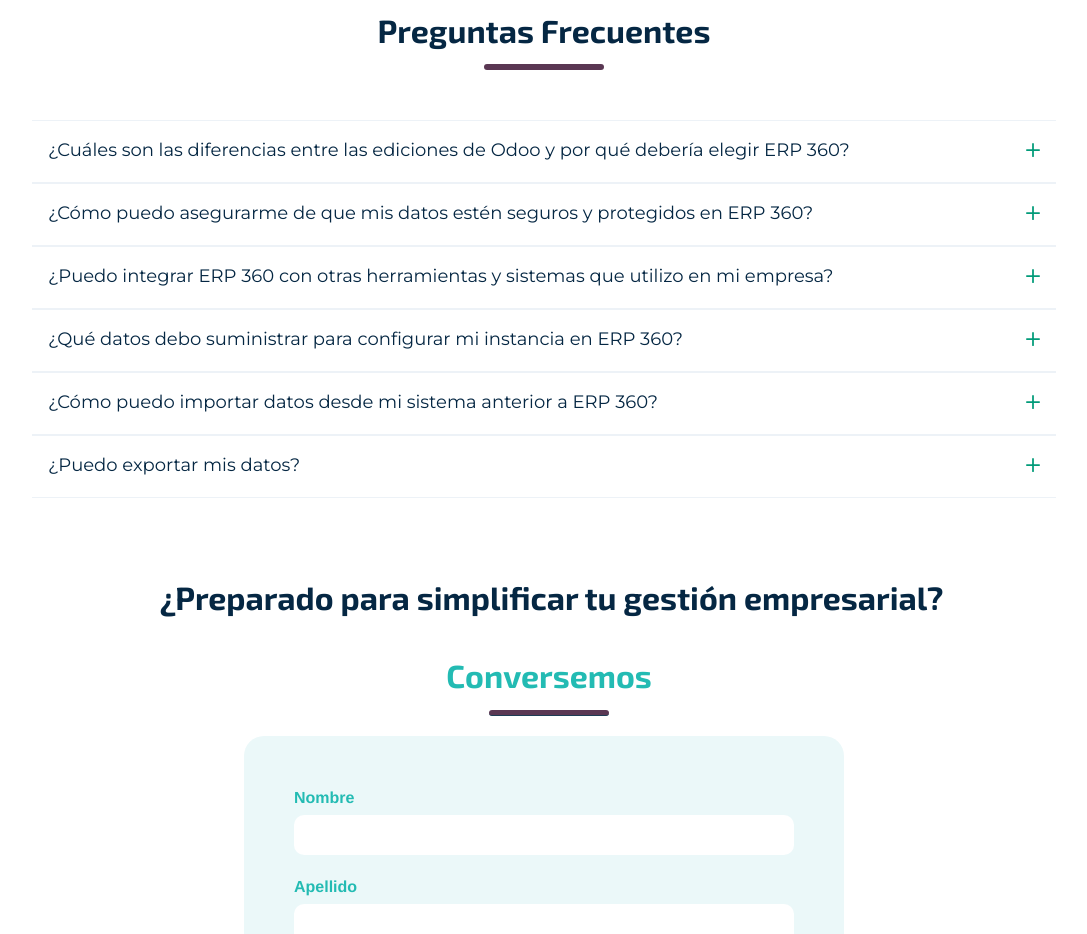
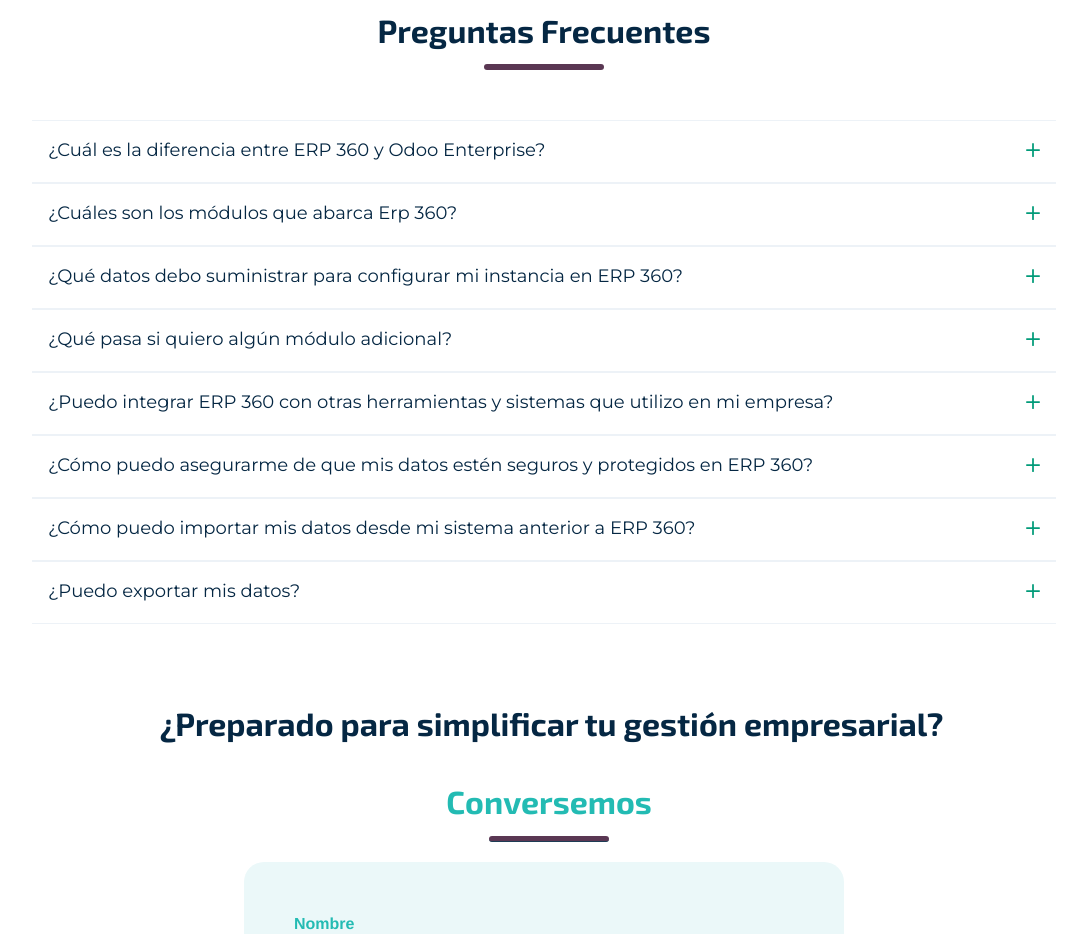
Before and after one commit to joseph-eduardo-l/ESTELIONTEFLY, a Next.js app: page / in a window 1280 px wide. Shown: the part 3680-4614 px from the top of the page, without its empty margins (96-1183 px from the left). Built offline with nearby package versions, Linux system fonts and the light colour scheme; no server answers.

Commit message:
feat(Questions and locale): modification of the questions and answers in that section

```diff
--- a/components/ERP360/Banner.tsx
+++ b/components/ERP360/Banner.tsx
@@ -18,9 +18,10 @@
   const { colorMode } = useColorMode();
   const t = locale === "en" ? en : es;
   const {
+    global: { buttons },
     pages: {
       erp360: {
-        banner: { heading01, heading02, buttonText01 },
+        banner: { heading01, heading02 },
       },
     },
   } = t;
@@ -85,7 +86,7 @@
               color={colorMode === "light" ? "#fff" : "white.100"}
               _hover={{ bgColor: "odoo.400" }}
             >
-              {buttonText01}
+              {buttons.button05}
             </Button>
           </Link>
         </Stack>
--- a/components/ERP360/Questions.tsx
+++ b/components/ERP360/Questions.tsx
@@ -1,55 +1,130 @@
 import { useRouter } from "next/router";
 import { AddIcon, MinusIcon } from "@chakra-ui/icons";
-import { Box, Heading, Divider, Accordion, AccordionItem, AccordionButton, AccordionPanel, useColorMode, useColorModeValue } from "@chakra-ui/react";
+import {
+  Box,
+  Heading,
+  Divider,
+  Accordion,
+  AccordionItem,
+  AccordionButton,
+  AccordionPanel,
+  useColorMode,
+  useColorModeValue,
+  UnorderedList,
+  ListItem,
+} from "@chakra-ui/react";
 import { en, es } from "@/locale";
 
-
 export const Questions = () => {
-
-    const { colorMode } = useColorMode()
+  const { colorMode } = useColorMode();
   const { locale } = useRouter();
   const t = locale === "en" ? en : es;
-    const { global: { buttons }, pages: { erp360: { questions: { heading, accordion } } } } = t;
+  const {
+    global: { buttons },
+    pages: {
+      erp360: {
+        questions: { heading, accordion },
+      },
+    },
+  } = t;
   return (
-        <Box as='section' m="80px auto" width="90%" position='relative' zIndex='5'>
+    <Box as="section" m="80px auto" width="90%" position="relative" zIndex="5">
       <Heading
-                as='h2'
+        as="h2"
         textAlign="center"
         fontSize={{ base: "24px", md: "32px" }}
         mt="-10px"
       >
         {heading}
       </Heading>
-            <Divider m="15px auto 50px" w="120px" h="6px" bgColor={colorMode === 'light' ? "odoo.400" : '#fff'} opacity={colorMode === 'dark' ? "0.7" : 0.9} borderStyle='none' borderRadius='10px' />
+      <Divider
+        m="15px auto 50px"
+        w="120px"
+        h="6px"
+        bgColor={colorMode === "light" ? "odoo.400" : "#fff"}
+        opacity={colorMode === "dark" ? "0.7" : 0.9}
+        borderStyle="none"
+        borderRadius="10px"
+      />
 
       <Box maxW="1024px" m="0 auto">
-                {accordion.map(({ id, heading, text }) => {
+        {accordion.map(({ id, heading, content }) => {
           return (
             <Accordion key={id} allowMultiple>
-                            <AccordionItem borderBlock={`1px solid ${colorMode === 'light' ? '#EDF2F7' : 'gray.100'}`}>
+              <AccordionItem
+                borderBlock={`1px solid ${
+                  colorMode === "light" ? "#EDF2F7" : "gray.100"
+                }`}
+              >
                 {({ isExpanded }) => (
                   <>
-                                        <AccordionButton position='relative' p={4} mb={'2px'} _expanded={{ bg: '#23BBB3', color: 'white' }} borderRadius='10px' _focus={{ boxShadow: 'none' }} >
-                                            <Box flex='1' textAlign='left' fontSize='18px'>
+                    <AccordionButton
+                      position="relative"
+                      p={4}
+                      mb={"2px"}
+                      _expanded={{ bg: "#23BBB3", color: "white" }}
+                      borderRadius="10px"
+                      _focus={{ boxShadow: "none" }}
+                    >
+                      <Box flex="1" textAlign="left" fontSize="18px">
                         {heading}
                       </Box>
                       {isExpanded ? (
-                                                <MinusIcon fontSize='14px' />
+                        <MinusIcon fontSize="14px" />
                       ) : (
-                                                <AddIcon fontSize='14px' color='#029B79' />
+                        <AddIcon fontSize="14px" color="#029B79" />
                       )}
                     </AccordionButton>
 
-                                        <AccordionPanel py={4} fontSize="16px" lineHeight={1.8} whiteSpace='pre-wrap'>
-                                            {text}
+                    <AccordionPanel
+                      py={4}
+                      fontSize="16px"
+                      lineHeight={1.8}
+                      whiteSpace="pre-wrap"
+                    >
+                      {content?.title01 === "ERP360" &&
+                      content.title02 === "Odoo Enterprise" ? (
+                        <UnorderedList>
+                          <h1>
+                            <b>{content.title01} :</b>
+                          </h1>
+                          <ListItem>{content.text01erp}</ListItem>
+                          <ListItem>{content.text02erp}</ListItem>
+                          <ListItem>{content.text03erp}</ListItem>
+                          <br />
+                          <h1>
+                            <b>{content.title02} :</b>
+                          </h1>
+                          <ListItem>{content.text01odooEnterprise}</ListItem>
+                          <ListItem>{content.text02odooEnterprise}</ListItem>
+                          <ListItem>{content.text03odooEnterprise}</ListItem>
+                          <ListItem>{content.text04odooEnterprise}</ListItem>
+                        </UnorderedList>
+                      ) : (
+                        ""
+                      )}
+                      {content.isTitle === true ? (
+                        <UnorderedList>
+                          <h1>{content.title} :</h1>
+                          <ListItem>{content.text01}</ListItem>
+                          <ListItem>{content.text02}</ListItem>
+                          <ListItem>{content.text03}</ListItem>
+                          <ListItem>{content.text04}</ListItem>
+                          <ListItem>{content.text05}</ListItem>
+                          <ListItem>{content.text06}</ListItem>
+                          <ListItem>{content.text07}</ListItem>
+                        </UnorderedList>
+                      ) : (
+                        content.text
+                      )}
                     </AccordionPanel>
                   </>
                 )}
-                            </AccordionItem >
-                        </Accordion >
+              </AccordionItem>
+            </Accordion>
           );
         })}
-            </Box >
-        </Box >
-    )
-}
+      </Box>
+    </Box>
+  );
+};
--- a/locale/en/buttons.ts
+++ b/locale/en/buttons.ts
@@ -4,4 +4,5 @@
   button02: "Find out how we can help you!",
   button03: "Start today for free!",
   button04: "See more!",
+  button05: "Request demo",
 };
--- a/locale/en/erp360.ts
+++ b/locale/en/erp360.ts
@@ -205,37 +205,94 @@
     accordion: [
       {
         id: 0,
-        heading:
-          "What are the differences between the Odoo editions and why should I choose ERP 360?",
-        text:
-          "Odoo editions include Community and Enterprise. The Community edition offers a complete, flexible ERP solution and open source, with support, documentation available online and low cost, while the Enterprise is paid and has additional features such as: advanced application integrations, customizations and regular updates, this makes it a more expensive solution.\n\n " +
-          "ERP 360 is a cloud-hosted solution that is based on the Community edition of Odoo, which means that you do not need to worry about configuring, maintaining and updating the platform, since all this is handled from Corporación Estelio. You will be able to access to complete and customized functionalities at a lower cost that adapt to your needs.",
+        heading: "What is the difference between ERP 360 and Odoo Enterprise?",
+        content: {
+          title01: "ERP360",
+          title02: "Odoo Enterprise",
+          text01erp:
+            "Comprehensive solution that includes hosting service along with a variable number of users depending on the company's needs.",
+          text02erp:
+            "It contains a maximum of 7 standard modules, depending on the plan of choice.",
+          text03erp: "Quick and easy installation software.",
+          text01odooEnterprise:
+            "The licensing model is based on the number of users.",
+          text02odooEnterprise: "The hosting service has an additional cost.",
+          text03odooEnterprise:
+            "The cost of the solution varies depending on the implementation of each module.",
+          text04odooEnterprise: "Offers additional benefits.",
+        },
       },
       {
         id: 1,
-        heading: "How can I make sure my data is safe and secure in ERP 360?",
-        text: "ERP 360 uses advanced security measures such as data encryption, two-factor authentication, and role-based access control, to protect your data. In addition, at Corporación Estelio we implement physical and logical security measures to ensure that servers and data are protected.",
+        heading: "What are the modules covered by Erp 360?",
+        content: {
+          isTitle: true,
+          title: "The ERP 360 solution covers the following modules:",
+          text01: "Manufacturing.",
+          text02: "Accounting and billing.",
+          text03: "Points of sale.",
+          text04: "Inventory.",
+          text05: "Shopping.",
+          text06: "Sales.",
+          text07: "CRM.",
+        },
       },
       {
         id: 2,
         heading:
-          "Can I integrate ERP 360 with other tools and systems I use in my company?",
-        text:
-          "ERP 360 supports a variety of integrations and APIs. You can integrate with third-party tools using available integration connectors in the Odoo app store or using a custom API.\n\n" +
-          "For more details, you can contact the ERP 360 technical team and they will provide you with more detailed information about it.",
+          "What data do I need to provide to configure my instance in ERP 360?",
+        content: {
+          isTitle: true,
+          title: "The data to be provided is the following:",
+          text01: "Company name.",
+          text02: "RIF.",
+          text03: "Phone number.",
+          text04: "Email.",
+          text05: "Users name.",
+          text06: "Production centers.",
+          text07: "Chart of accounts.",
+        },
       },
       {
         id: 3,
-        heading:
-          "What data do I need to provide to configure my instance in ERP 360?",
-        text: "Company or customer name, primary contact name, email, phone number.",
+        heading: "What if I want some additional module?",
+        content: {
+          text: "For the incorporation of additional modules beyond the standard ERP solution, it is recommended to contact our team of sales executives. This implementation will apply an additional cost.",
+        },
       },
       {
         id: 4,
-        heading: "How can I import data from my legacy system into ERP 360?",
-        text: "ERP 360 offers several options for importing data from legacy systems, including CSV, Excel, and XML files. You can use the tool Odoo import tool to map and import data from these formats. You can also use a third-party migration tool to help you with data import.",
+        heading:
+          "Can I integrate ERP 360 with other tools and systems that I use in my company?",
+        content: {
+          text:
+            "ERP 360 supports a variety of integrations and APIs. It can be integrated with third-party tools using integration connectors available in the Odoo app store or using a custom API.\n\n" +
+            "For more detailed information, it is recommended to contact our ERP 360 technical team.",
+        },
       },
-      { id: 5, heading: "Can I export my data?", text: "Yes." },
+      {
+        id: 5,
+        heading: "How can I ensure my data is safe and secure in ERP 360?",
+        content: {
+          text:
+            "ERP 360 uses advanced security measures, such as data encryption, two-factor authentication, and role-based access control, to protect your data. In addition, at Corporación Estelio we implement physical and logical security measures to guarantee that servers and data are protected.\n\n" +
+            "*Corporación Estelio undertakes NOT to use third party data for its own benefit.",
+        },
+      },
+      {
+        id: 6,
+        heading: "How can I import my data from my previous system to ERP 360?",
+        content: {
+          text: "ERP 360 offers several options for importing data from legacy systems, including CSV, Excel, and XML files. You can use the Odoo import tool to map and import data from these formats. You can also use a third-party migration tool to help you import data.",
+        },
+      },
+      {
+        id: 7,
+        heading: "Can I export my data?",
+        content: {
+          text: "Yes.",
+        },
+      },
     ],
   },
 };
--- a/locale/es/buttons.ts
+++ b/locale/es/buttons.ts
@@ -4,4 +4,5 @@
   button02: "¡Descubre cómo podemos ayudarte!",
   button03: "¡Empieza hoy Gratis!",
   button04: "¡Ver más!",
+  button05: "Solicitar demo",
 };
--- a/locale/es/erp360.ts
+++ b/locale/es/erp360.ts
@@ -2,7 +2,6 @@
   banner: {
     heading01: "Simplifica la gestión empresarial de tu negocio con ERP 360 ",
     heading02: "Un producto basado en Odoo",
-    buttonText01: "Solicitar demo",
   },
   solution: {
     heading: "ERP 360",
@@ -215,39 +214,97 @@
     accordion: [
       {
         id: 0,
-        heading:
-          "¿Cuáles son las diferencias entre las ediciones de Odoo y por qué debería elegir ERP 360?",
-        text:
-          "Las ediciones de Odoo incluyen Community y Enterprise. La edición Community ofrece una solución ERP completa, flexible y de código abierto, con soporte, documentación disponible en línea y bajo costo, mientras que la Enterprise es de pago y tiene características adicionales como: integraciones avanzadas de aplicaciones, personalizaciones y actualizaciones regulares, esto hace que sea una solución más costosa. \n\n" +
-          "ERP 360 es una solución alojada en la nube que se basa en la edición Community de Odoo, lo que significa que no necesita preocuparse por configurar, mantener y actualizar la plataforma, ya que todo esto se maneja desde Corporación Estelio. Podrá acceder a funcionalidades completas y personalizadas a un costo menor que se adapten a sus necesidades.",
+        heading: "¿Cuál es la diferencia entre ERP 360 y Odoo Enterprise?",
+        content: {
+          title01: "ERP360",
+          title02: "Odoo Enterprise",
+          text01erp:
+            "Solución integral que incluye servicio de hosting junto con un número variable de usuarios según las necesidades de la empresa.",
+          text02erp:
+            "Contiene un máximo de 7 módulos estándar, esto según el plan de elección.",
+          text03erp: "Software de fácil y rápida instalación.",
+          text01odooEnterprise:
+            "El modelo de licenciamiento se basa en el número de usuarios.",
+          text02odooEnterprise:
+            "El servicio de hosting tiene un costo adicional.",
+          text03odooEnterprise:
+            "El costo de la solución varía según la implementación de cada módulo.",
+          text04odooEnterprise: "Ofrece beneficios adicionales.",
+        },
       },
       {
         id: 1,
-        heading:
-          "¿Cómo puedo asegurarme de que mis datos estén seguros y protegidos en ERP 360?",
-        text: "ERP 360 utiliza medidas de seguridad avanzadas, como el cifrado de datos, la autenticación de dos factores y el control de acceso basado en roles, para proteger sus datos. Además, en Corporación Estelio implementamos medidas de seguridad física y lógica para garantizar que los servidores y los datos estén protegidos.",
+        heading: "¿Cuáles son los módulos que abarca Erp 360?",
+        content: {
+          isTitle: true,
+          title: "La solución ERP 360 abarca los siguientes módulos:",
+          text01: "Fabricación",
+          text02: "Contabilidad y facturación.",
+          text03: "Puntos de venta.",
+          text04: "Inventario",
+          text05: "Compras.",
+          text06: "Ventas.",
+          text07: "CRM",
+        },
       },
       {
         id: 2,
         heading:
-          "¿Puedo integrar ERP 360 con otras herramientas y sistemas que utilizo en mi empresa?",
-        text:
-          "ERP 360 admite una variedad de integraciones y API. Puede integrarla con herramientas de terceros empleando conectores de integración disponibles en la tienda de aplicaciones de Odoo o utilizando una API personalizada. \n\n" +
-          "Para más detalle, puede comunicarse con el equipo técnico de ERP 360 y le brindarán información más detallada al respecto.",
+          "¿Qué datos debo suministrar para configurar mi instancia en ERP 360?",
+        content: {
+          isTitle: true,
+          title: "Los datos a suministrar son los siguientes:",
+          text01: "Nombre de la empresa.",
+          text02: "RIF.",
+          text03: "Número de teléfono.",
+          text04: "Correo electrónico.",
+          text05: "Nombre de usuarios.",
+          text06: "Centros de producción.",
+          text07: "Plan de cuentas.",
+        },
       },
       {
         id: 3,
-        heading:
-          "¿Qué datos debo suministrar para configurar mi instancia en ERP 360?",
-        text: "Nombre de la empresa o del cliente, nombre del contacto principal, un correo electrónico, número de teléfono.",
+        heading: "¿Qué pasa si quiero algún módulo adicional?",
+        content: {
+          text: "Para la incorporación de módulos adicionales más allá de la solución ERP estándar, se recomienda contactar a nuestro equipo de ejecutivos de ventas. Esta implementación aplicará un costo adicional.",
+        },
       },
       {
         id: 4,
         heading:
-          "¿Cómo puedo importar datos desde mi sistema anterior a ERP 360?",
-        text: "ERP 360 ofrece varias opciones para importar datos desde sistemas anteriores, incluidos archivos CSV, Excel y XML. Puede usar la herramienta de importación de Odoo para mapear e importar datos desde estos formatos. También puede utilizar una herramienta de migración de terceros para ayudarlo con la importación de datos.",
+          "¿Puedo integrar ERP 360 con otras herramientas y sistemas que utilizo en mi empresa?",
+        content: {
+          text:
+            "ERP 360 admite una variedad de integraciones y API. Puede integrarse con herramientas de terceros empleando conectores de integración disponibles en la tienda de aplicaciones de Odoo o utilizando una API personalizada.\n\n" +
+            "Para información más detallada,  se recomienda contactar a nuestro equipo técnico de ERP 360.",
+        },
       },
-      { id: 5, heading: "¿Puedo exportar mis datos?", text: "Si." },
+      {
+        id: 5,
+        heading:
+          "¿Cómo puedo asegurarme de que mis datos estén seguros y protegidos en ERP 360?",
+        content: {
+          text:
+            "ERP 360 utiliza medidas de seguridad avanzadas, como el cifrado de datos, la autenticación de dos factores y el control de acceso basado en roles, para proteger sus datos. Además, en Corporación Estelio implementamos medidas de seguridad física y lógica para garantizar que los servidores y los datos estén protegidos.\n\n" +
+            "*Corporación Estelio se compromete a NO hacer uso de los datos de terceros para beneficio propio.",
+        },
+      },
+      {
+        id: 6,
+        heading:
+          "¿Cómo puedo importar mis datos desde mi sistema anterior a ERP 360?",
+        content: {
+          text: "ERP 360 ofrece varias opciones para importar datos desde sistemas anteriores, incluidos archivos CSV, Excel y XML. Puede usar la herramienta de importación de Odoo para mapear e importar datos desde estos formatos. También puede utilizar una herramienta de migración de terceros para ayudarlo con la importación de datos.",
+        },
+      },
+      {
+        id: 7,
+        heading: "¿Puedo exportar mis datos?",
+        content: {
+          text: "Sí.",
+        },
+      },
     ],
   },
 };
```
Lines whose indentation alone changed are shown as unchanged.
